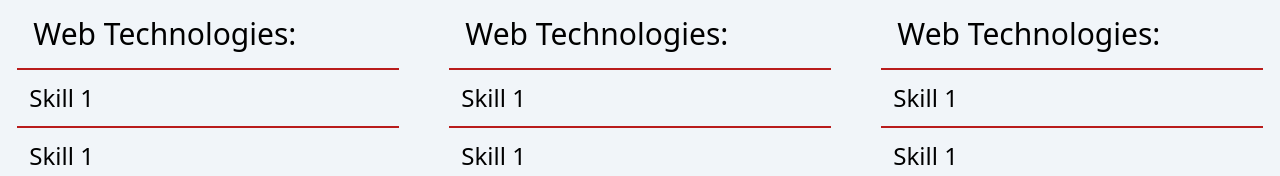
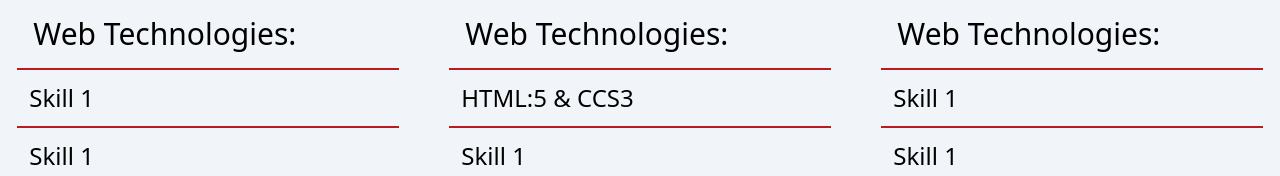
Before and after one commit to Krysthecoder/portfolio, a React (Vite) app: page / in a window 1280 px wide. Shown: the part 2092-2268 px from the top of the page. Built offline with nearby package versions, Linux system fonts and the light colour scheme.

Commit message:
refactor: ( SkilllsSection ) added a skill

```diff
--- a/src/components/SkillsSection/index.tsx
+++ b/src/components/SkillsSection/index.tsx
@@ -38,7 +38,7 @@ function SkillsSection() {
             <h1 className="text-3xl px-4"> Web Technologies: </h1>
             <ul className="text-2xl">
               <div className="border-t-2 border-red-700">
-                <li className="p-3">Skill 1</li>
+                <li className="p-3">HTML:5 & CCS3</li>
               </div>
               <div className="border-t-2 border-red-700">
                 <li className="p-3">Skill 1</li>
```
